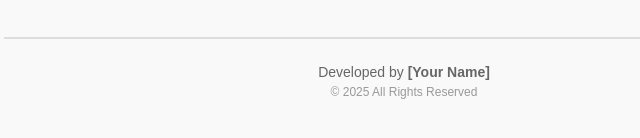
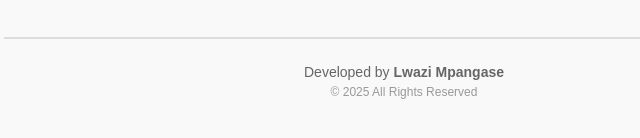
Before and after one commit to lwazi-mpangase/Bulk-order-form-app, a plain HTML site: page index.html in a window 1280 px wide. Shown: the part 576-714 px from the top of the page, 236-876 px from the left. Drawn offline with nearby package versions, Linux system fonts and the light colour scheme.

Commit message:
footer update

```diff
--- a/index.html
+++ b/index.html
@@ -282,7 +282,7 @@
     </div>
 
     <footer>
-        <p>Developed by <strong>[Your Name]</strong></p>
+        <p>Developed by <strong>Lwazi Mpangase</strong></p>
         <p class="copyright">&copy; 2025 All Rights Reserved</p>
     </footer>
 
```
